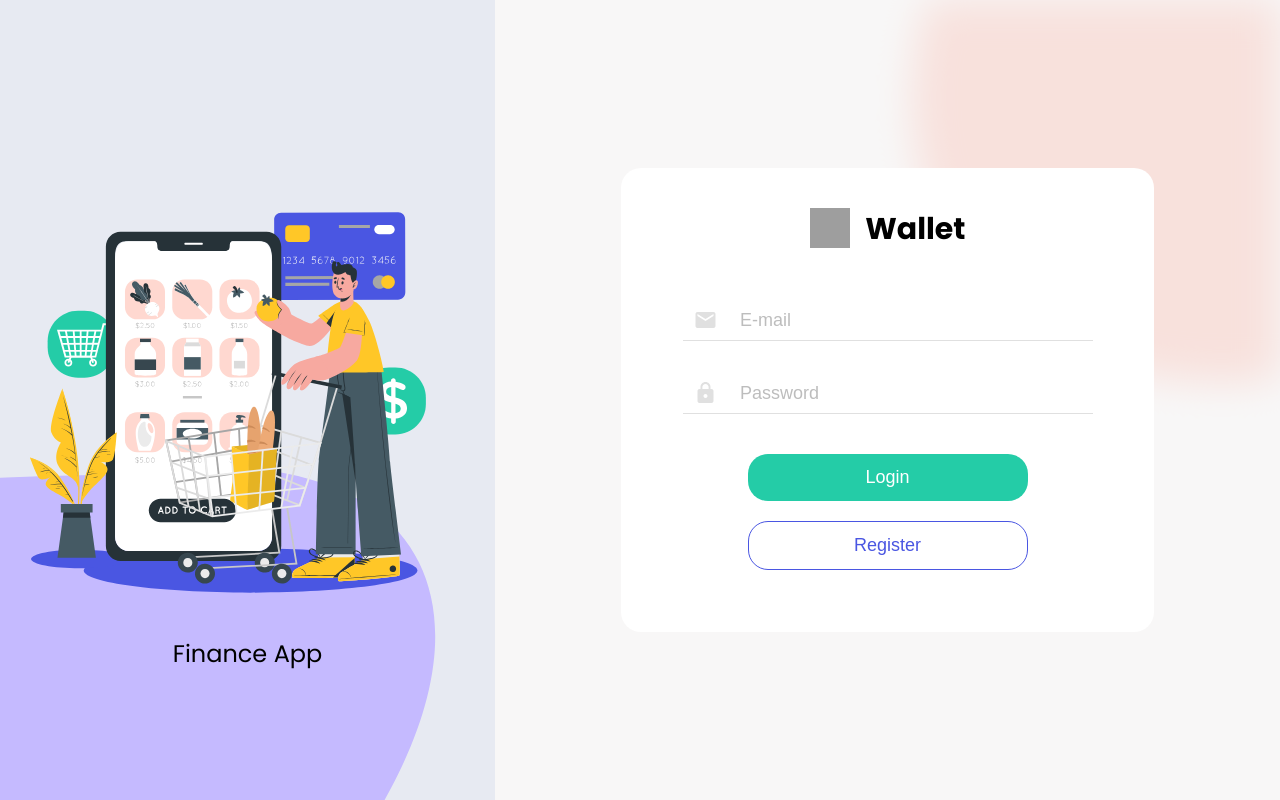
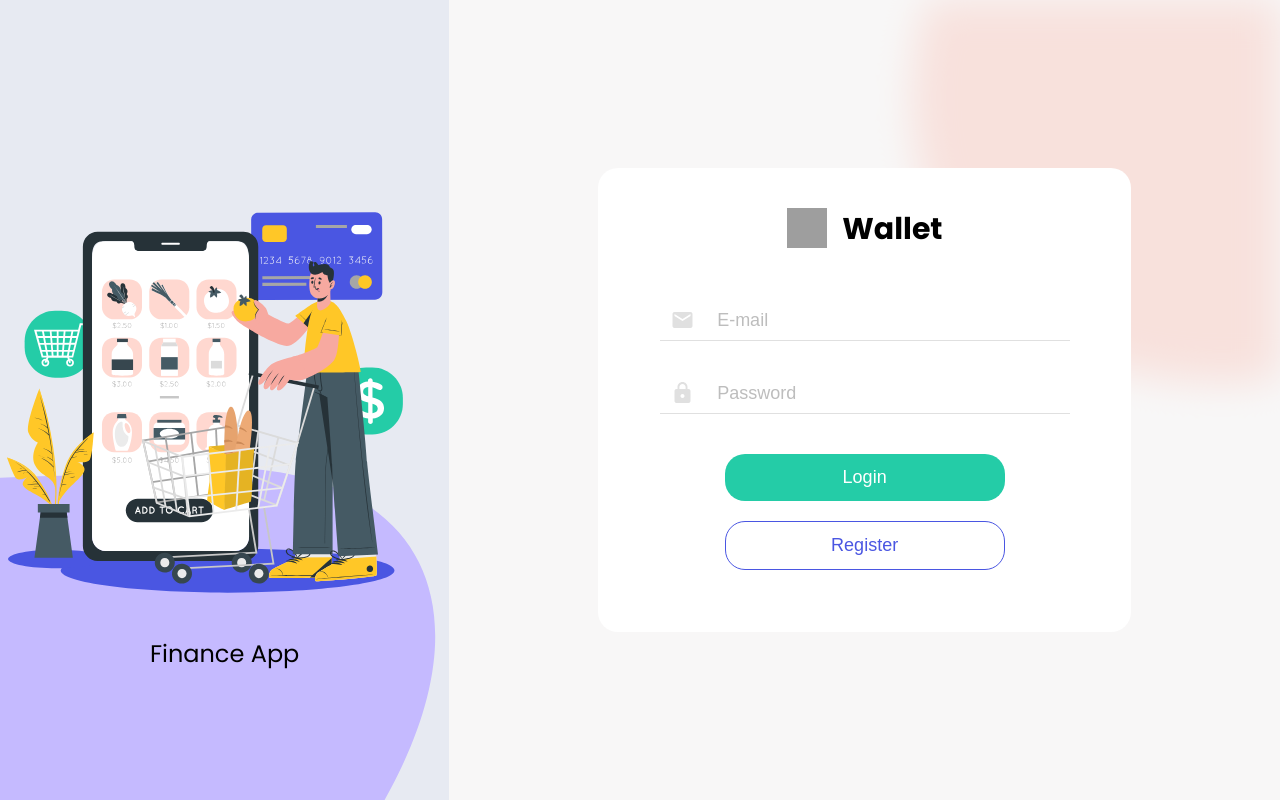
Before and after one commit to KrzysztofRozbicki/goit-wallet-grupa-03-frontend, a React (Vite) app: page /goit-wallet-grupa-03-frontend/login in a window 1280 px wide. Built offline with nearby package versions, Linux system fonts and the light colour scheme; grey boxes are pictures that could not be loaded; a web font is replaced by a local one.

Commit message:
bugfix fixed desktop wiev

```diff
--- a/src/components/LoginPage/LoginPage.module.css
+++ b/src/components/LoginPage/LoginPage.module.css
@@ -55,8 +55,9 @@
 @media screen and (min-width: 1279px) {
   .wrapper {
     flex-direction: row;
-    justify-content: space-between;
+    justify-content: inherit;
     background-color: transparent;
+    width: 100vw;
   }
 
   .header {
@@ -84,7 +85,7 @@
     display: flex;
     justify-content: center;
     align-items: center;
-    width: 66%;
+    width: 77%;
     background-color: rgba(238, 236, 236, 0.422);
   }
 
```
